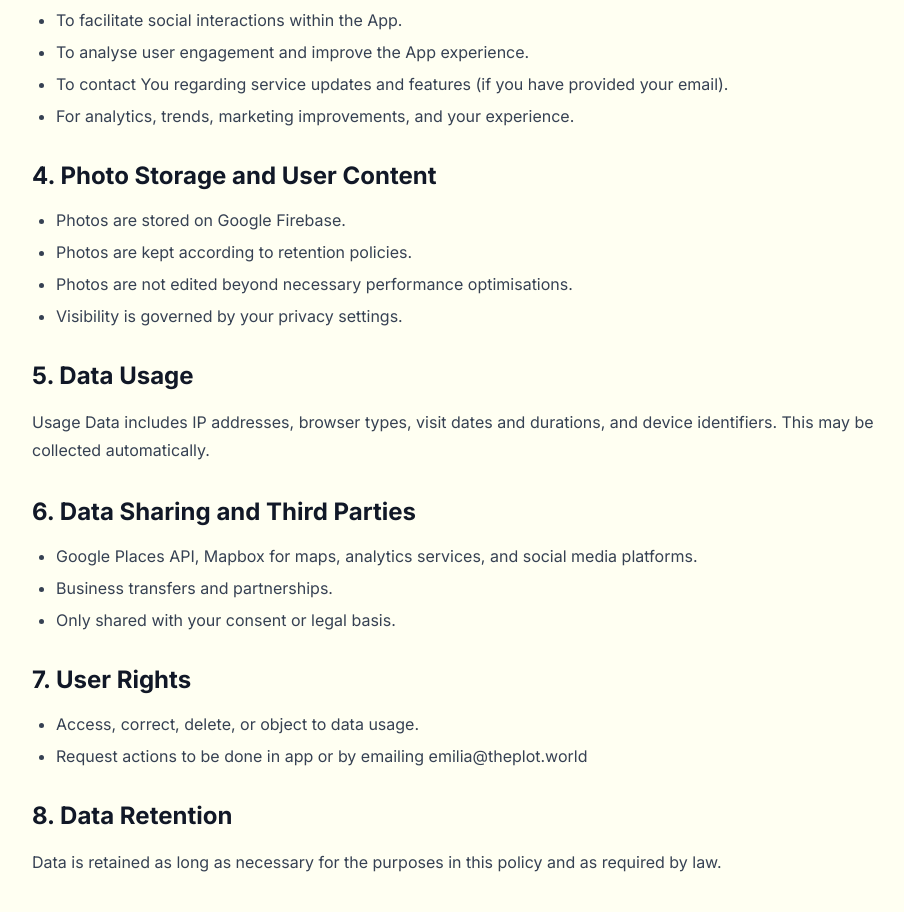
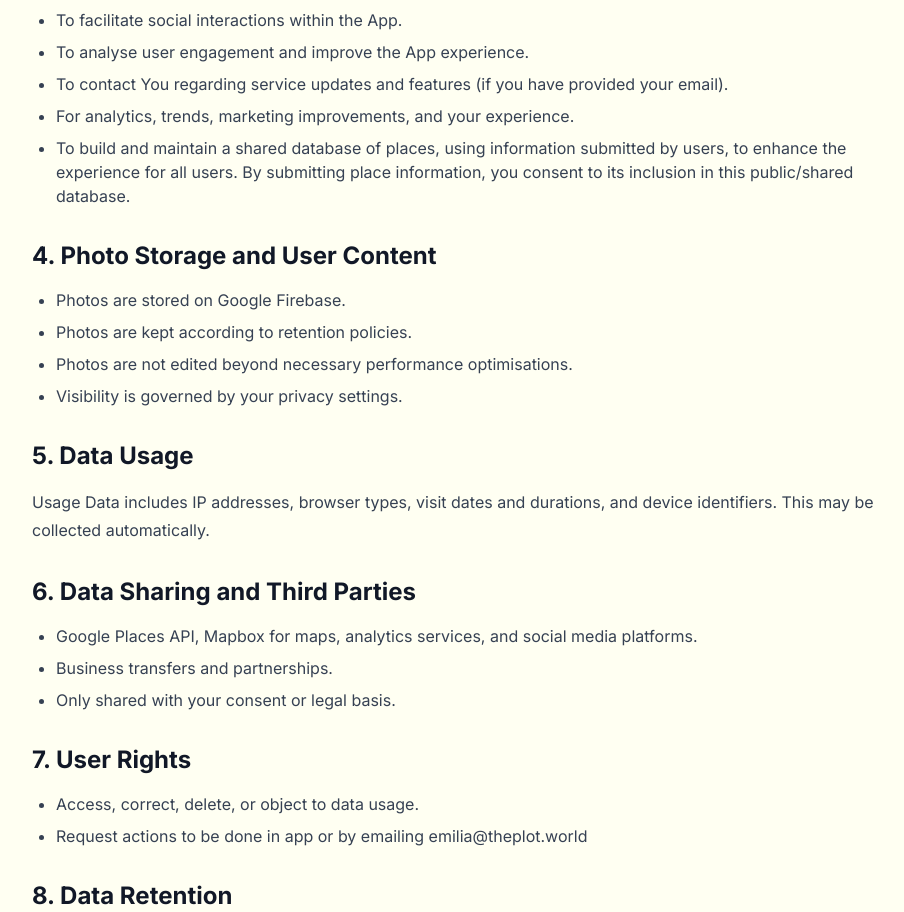
Before and after one commit to Theplottravel/theplot-website, a Next.js app: page /privacy in a window 1280 px wide. Shown: the part 963-1875 px from the top of the page, without its empty margins (184-1088 px from the left). Built offline with nearby package versions, Linux system fonts and the light colour scheme.

Commit message:
“privacy”

```diff
--- a/app/privacy/page.tsx
+++ b/app/privacy/page.tsx
@@ -57,6 +57,7 @@ export default function PrivacyPage() {
     <li>To analyse user engagement and improve the App experience.</li>
     <li>To contact You regarding service updates and features (if you have provided your email).</li>
     <li>For analytics, trends, marketing improvements, and your experience.</li>
+    <li>To build and maintain a shared database of places, using information submitted by users, to enhance the experience for all users. By submitting place information, you consent to its inclusion in this public/shared database.</li>
   </ul>
 </section>
 
```
